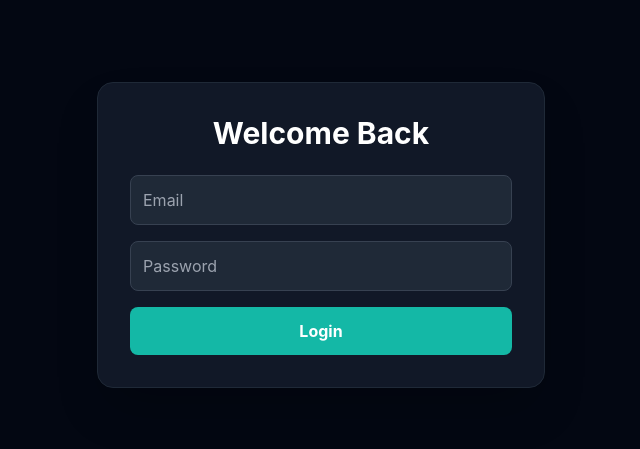
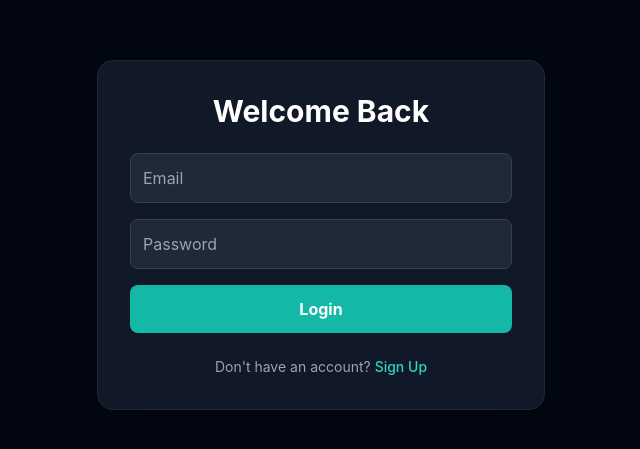
Before and after one commit to shivam-eval/voiceeval-frontend, a React (Vite) app: page /simulation/results in a window 1280 px wide. Shown: the part 165-614 px from the top of the page, without its empty margins (319-959 px from the left). Built offline with nearby package versions, Linux system fonts and the light colour scheme.

Commit message:
Added signup page

```diff
--- a/src/pages/auth/AuthScreen.jsx
+++ b/src/pages/auth/AuthScreen.jsx
@@ -1,8 +1,10 @@
 import { useState } from "react";
 import { toast } from "react-toastify";
-import { loginUser } from "../../api";
+import { loginUser, signupUser } from "../../api";
 
 const AuthScreen = ({ onAuthSuccess }) => {
+  const [isSignup, setIsSignup] = useState(false);
+  const [name, setName] = useState("");
   const [email, setEmail] = useState("");
   const [password, setPassword] = useState("");
   const [loading, setLoading] = useState(false);
@@ -11,6 +13,16 @@ const AuthScreen = ({ onAuthSuccess }) => {
     e.preventDefault();
     setLoading(true);
     try {
+      if (isSignup) {
+        // Signup flow
+        const res = await signupUser({ name, email, password });
+        toast.success(res.data.message || "Signup successful! Please log in.");
+        // Switch to login mode after successful signup
+        setIsSignup(false);
+        setName("");
+        setPassword("");
+      } else {
+        // Login flow
         const res = await loginUser({ email, password });
         localStorage.setItem("authToken", res.data.access_token);
         localStorage.setItem("userEmail", email);
@@ -18,6 +30,7 @@ const AuthScreen = ({ onAuthSuccess }) => {
           localStorage.setItem("userName", res.data.user_name);
         }
         onAuthSuccess();
+      }
     } catch (err) {
       // Show user-friendly error messages
       const errorMessage =
@@ -29,8 +42,10 @@ const AuthScreen = ({ onAuthSuccess }) => {
         toast.error("Invalid email or password. Please try again.");
       } else if (err.response?.status === 404) {
         toast.error("Account not found. Please check your email.");
+      } else if (err.response?.status === 400) {
+        toast.error(errorMessage || "Bad request. Please check your input.");
       } else {
-        toast.error(errorMessage || "Login failed. Please try again.");
+        toast.error(errorMessage || `${isSignup ? "Signup" : "Login"} failed. Please try again.`);
       }
     } finally {
       setLoading(false);
@@ -41,9 +56,19 @@ const AuthScreen = ({ onAuthSuccess }) => {
     <div className="min-h-screen bg-gray-950 flex items-center justify-center p-4">
       <div className="w-full max-w-md bg-gray-900 border border-gray-800 rounded-2xl p-8 shadow-2xl">
         <h2 className="text-3xl font-bold text-white mb-6 text-center">
-          Welcome Back
+          {isSignup ? "Create Account" : "Welcome Back"}
         </h2>
         <form onSubmit={handleSubmit} className="space-y-4">
+          {isSignup && (
+            <input
+              type="text"
+              placeholder="Full Name"
+              required
+              className="w-full bg-gray-800 border border-gray-700 rounded-lg p-3 text-white focus:ring-2 focus:ring-teal-500 outline-none"
+              value={name}
+              onChange={(e) => setName(e.target.value)}
+            />
+          )}
           <input
             type="email"
             placeholder="Email"
@@ -64,9 +89,26 @@ const AuthScreen = ({ onAuthSuccess }) => {
             disabled={loading}
             className="w-full bg-teal-500 hover:bg-teal-600 disabled:bg-gray-700 text-white font-bold py-3 rounded-lg transition-colors"
           >
-            {loading ? "Logging in..." : "Login"}
+            {loading ? (isSignup ? "Creating Account..." : "Logging in...") : (isSignup ? "Sign Up" : "Login")}
           </button>
         </form>
+
+        {/* Toggle between login and signup */}
+        <div className="mt-6 text-center">
+          <p className="text-gray-400 text-sm">
+            {isSignup ? "Already have an account?" : "Don't have an account?"}{" "}
+            <button
+              onClick={() => {
+                setIsSignup(!isSignup);
+                setName("");
+                setPassword("");
+              }}
+              className="text-teal-400 hover:text-teal-300 font-medium"
+            >
+              {isSignup ? "Login" : "Sign Up"}
+            </button>
+          </p>
+        </div>
       </div>
     </div>
   );
```
Lines whose indentation alone changed are shown as unchanged.
